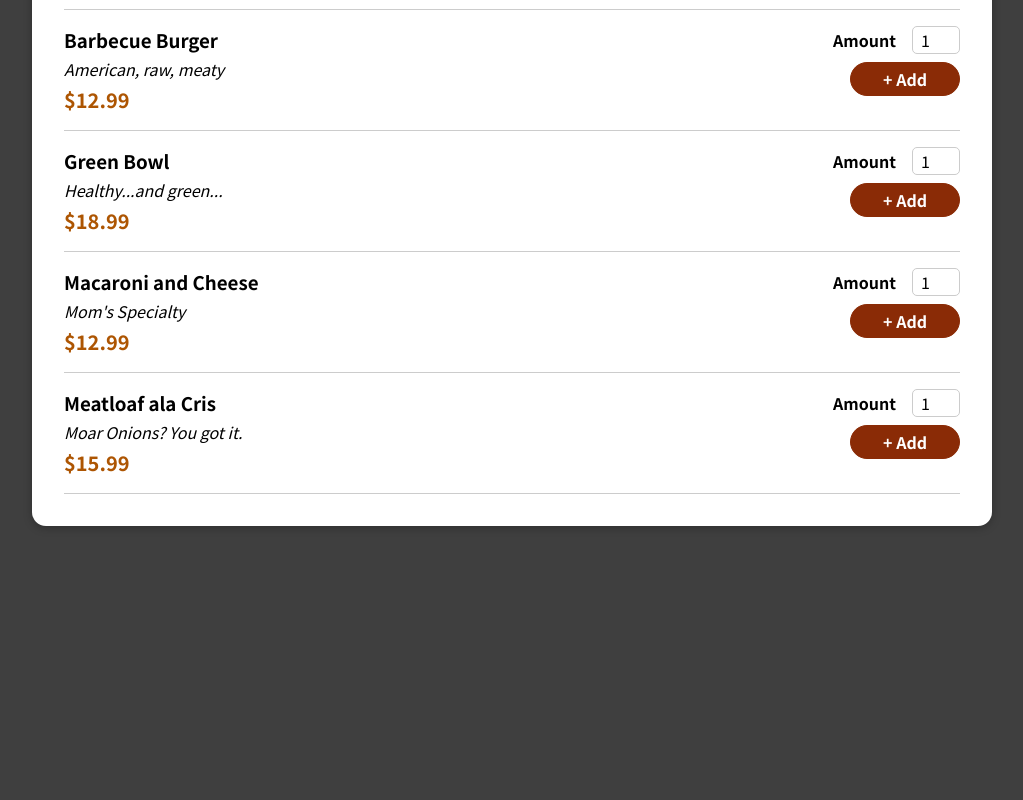
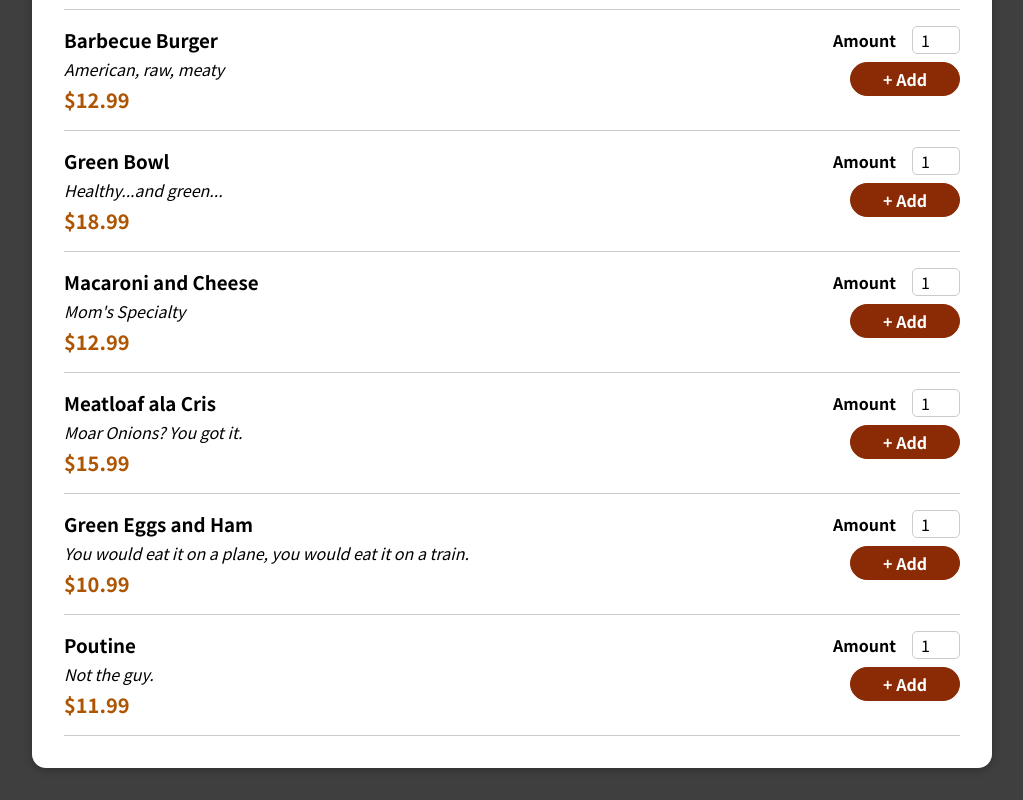
Before and after one commit to Culganosi/FoodOrder, a React (Create React App) app: page / in a window 1280 px wide. Shown: the part 753-1553 px from the top of the page, without its empty margins (128-1151 px from the left). Before the commit the page ends 1311 px from the top, so only its background shows below. Built offline with nearby package versions, Linux system fonts and the light colour scheme.

Commit message:
add more meals

```diff
--- a/src/components/Meals/AvailableMeals.jsx
+++ b/src/components/Meals/AvailableMeals.jsx
@@ -39,6 +39,18 @@ const DUMMY_MEALS = [
     description: "Moar Onions? You got it.",
     price: 15.99,
   },
+  {
+    id: "m7",
+    name: "Green Eggs and Ham",
+    description: "You would eat it on a plane, you would eat it on a train.",
+    price: 10.99,
+  },
+  {
+    id: "m8",
+    name: "Poutine",
+    description: "Not the guy.",
+    price: 11.99,
+  },
 ];
 
 const AvailableMeals = () => {
```
Also changed, not shown: 1 other file (tests, documents, lock files or other folders).
